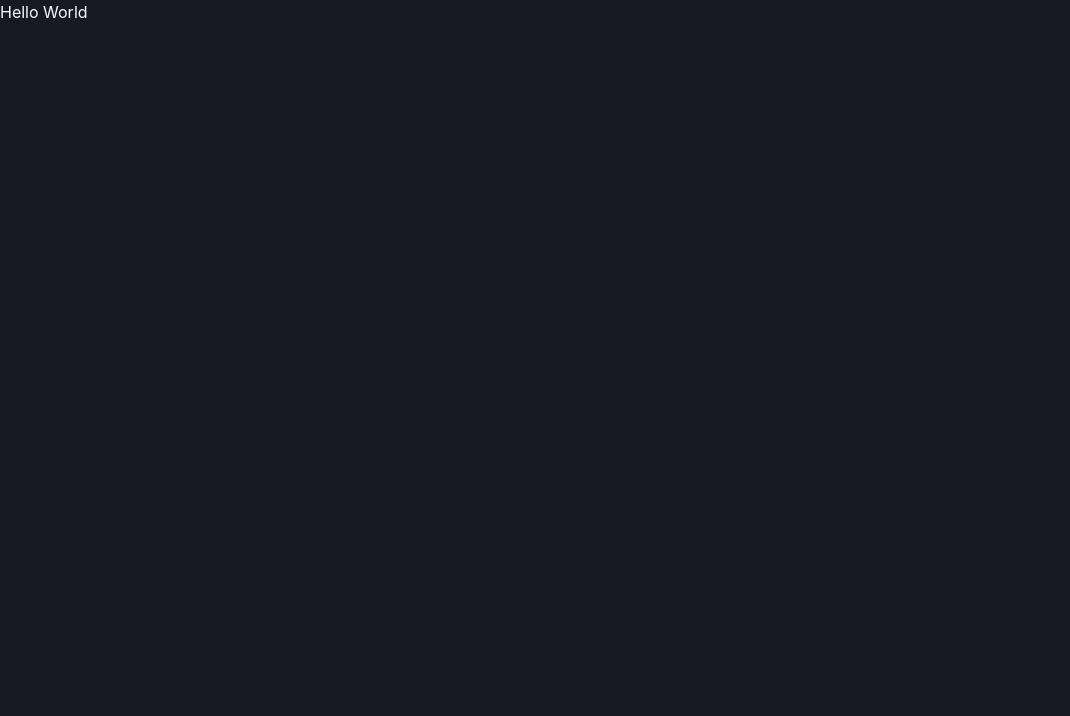
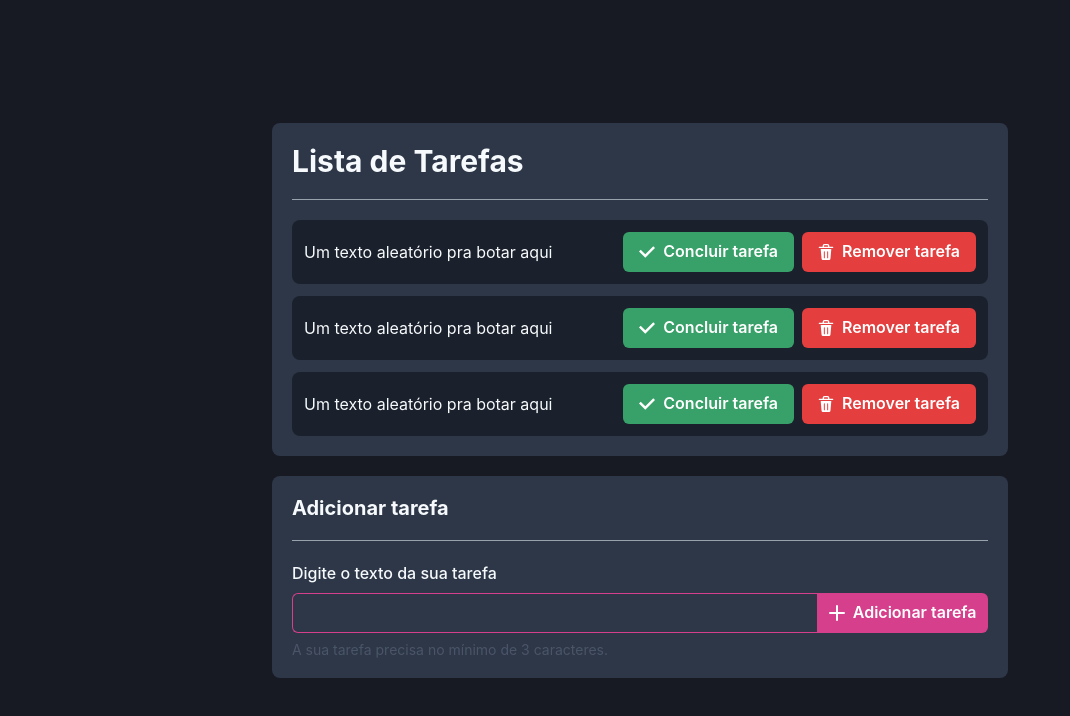
Before and after one commit to caiocezartg/duosystem-challenge, a React (Vite) app: page / in a window 1280 px wide. Shown: the top 716 px of the page, without its empty margins (0-1070 px from the left). Built offline with nearby package versions, Linux system fonts and the light colour scheme.

Commit message:
feat: add Input to add new tasks

```diff
--- a/package.json
+++ b/package.json
@@ -10,6 +10,7 @@
     "preview": "vite preview"
   },
   "dependencies": {
+    "@chakra-ui/icons": "^2.1.1",
     "@chakra-ui/react": "^2.8.1",
     "@emotion/react": "^11.11.1",
     "@emotion/styled": "^11.11.0",
--- a/src/App.tsx
+++ b/src/App.tsx
@@ -1,9 +1,10 @@
 import "./App.css";
+import TaskList from "./components/TaskList";
 
 function App() {
   return (
     <>
-      <h1>Hello World</h1>
+      <TaskList />
     </>
   );
 }
--- /dev/null
+++ b/src/components/TaskItem/index.tsx
@@ -0,0 +1,30 @@
+import { CheckIcon, DeleteIcon } from "@chakra-ui/icons";
+import { Button, HStack, Text } from "@chakra-ui/react";
+
+type ITaskItemProps = {
+  title: string;
+};
+
+function TaskItem({ title }: ITaskItemProps) {
+  return (
+    <HStack
+      spacing={2}
+      bg="gray.800"
+      width="100%"
+      borderRadius="lg"
+      padding={3}
+    >
+      <Text flex={1}>{title}</Text>
+
+      <Button leftIcon={<CheckIcon />} colorScheme="green">
+        Concluir tarefa
+      </Button>
+
+      <Button leftIcon={<DeleteIcon />} colorScheme="red">
+        Remover tarefa
+      </Button>
+    </HStack>
+  );
+}
+
+export default TaskItem;
--- /dev/null
+++ b/src/components/TaskList/index.tsx
@@ -0,0 +1,85 @@
+import {
+  Box,
+  Button,
+  Container,
+  Divider,
+  Flex,
+  FormControl,
+  FormHelperText,
+  FormLabel,
+  Heading,
+  Input,
+  Text,
+  VStack,
+} from "@chakra-ui/react";
+import { AddIcon } from "@chakra-ui/icons";
+import TaskItem from "../TaskItem";
+import { useState } from "react";
+
+function TaskList() {
+  const [taskList, setTaskList] = useState([""]);
+
+  return (
+    <Container maxWidth="3xl">
+      <VStack
+        alignItems="center"
+        justifyContent="center"
+        direction="column"
+        height="100vh"
+        spacing={5}
+      >
+        <Box width="100%" bg="gray.700" borderRadius="lg" padding={5}>
+          <Heading as="h1" size="lg">
+            Lista de Tarefas
+          </Heading>
+
+          <Divider marginY={5} />
+
+          {taskList.length === 0 ? (
+            <Text>Nenhum item adicionado a lista de tarefas.</Text>
+          ) : (
+            <VStack spacing={3}>
+              <TaskItem title="Um texto aleatório pra botar aqui" />
+              <TaskItem title="Um texto aleatório pra botar aqui" />
+              <TaskItem title="Um texto aleatório pra botar aqui" />
+            </VStack>
+          )}
+        </Box>
+
+        <Box width="100%" bg="gray.700" borderRadius="lg" padding={5}>
+          <Heading size="md">Adicionar tarefa</Heading>
+
+          <Divider marginY={5} />
+
+          <FormControl as="form">
+            <FormLabel>Digite o texto da sua tarefa</FormLabel>
+
+            <Flex>
+              <Input
+                width="80%"
+                borderRightRadius={0}
+                borderRight="none"
+                borderColor="pink.500"
+                focusBorderColor="pink.400"
+              />
+
+              <Button
+                borderLeftRadius={0}
+                leftIcon={<AddIcon />}
+                colorScheme="pink"
+              >
+                Adicionar tarefa
+              </Button>
+            </Flex>
+
+            <FormHelperText>
+              A sua tarefa precisa no mínimo de 3 caracteres.
+            </FormHelperText>
+          </FormControl>
+        </Box>
+      </VStack>
+    </Container>
+  );
+}
+
+export default TaskList;
```
Also changed, not shown: 1 other file (tests, documents, lock files or other folders).
